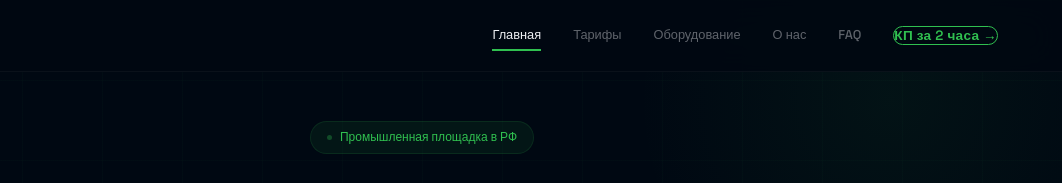
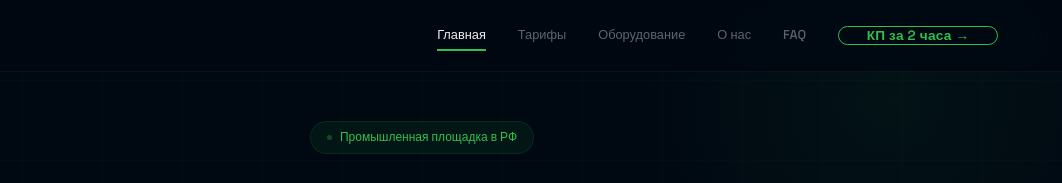
Before and after one commit to nesterov0109-spy/novy-hosting, a website: page index.html in a window 1280 px wide. Shown: the top 183 px of the page, 218-1280 px from the left. Drawn offline with Linux system fonts and the light colour scheme.

Commit message:
v7.5: кнопка КП — min-width 160px, margin-left auto

```diff
--- a/css/style.css
+++ b/css/style.css
@@ -75,7 +75,7 @@
 .nav a::after{content:'';position:absolute;bottom:-3px;left:0;width:0;height:1.5px;background:var(--green);transition:width .4s cubic-bezier(.16,1,.3,1)}
 .nav a:hover,.nav a.active{color:var(--text-primary)}
 .nav a:hover::after,.nav a.active::after{width:100%}
-.nav-cta{display:inline-flex;align-items:center;gap:8px;padding:10px 28px;border:1.5px solid var(--green);border-radius:100px;color:var(--green)!important;font-weight:600!important;font-size:.85rem!important;letter-spacing:.3px;transition:all .3s!important;line-height:1;white-space:nowrap}
+.nav-cta{display:inline-flex;align-items:center;gap:8px;padding:10px 32px;min-width:160px;justify-content:center;border:1.5px solid var(--green);border-radius:100px;color:var(--green)!important;font-weight:600!important;font-size:.85rem!important;letter-spacing:.3px;transition:all .3s!important;line-height:1;white-space:nowrap;margin-left:auto}
 .nav-cta:hover{background:rgba(48,192,80,.08)!important;color:var(--green-light)!important;border-color:var(--green-light)!important;transform:translateY(-1px);box-shadow:0 4px 16px var(--green-glow)!important}
 .menu-toggle{display:none;flex-direction:column;gap:5px;cursor:pointer;background:none;border:none;padding:8px}
 .menu-toggle span{width:22px;height:1.5px;background:var(--text-primary);border-radius:1px;transition:all .3s}
```
